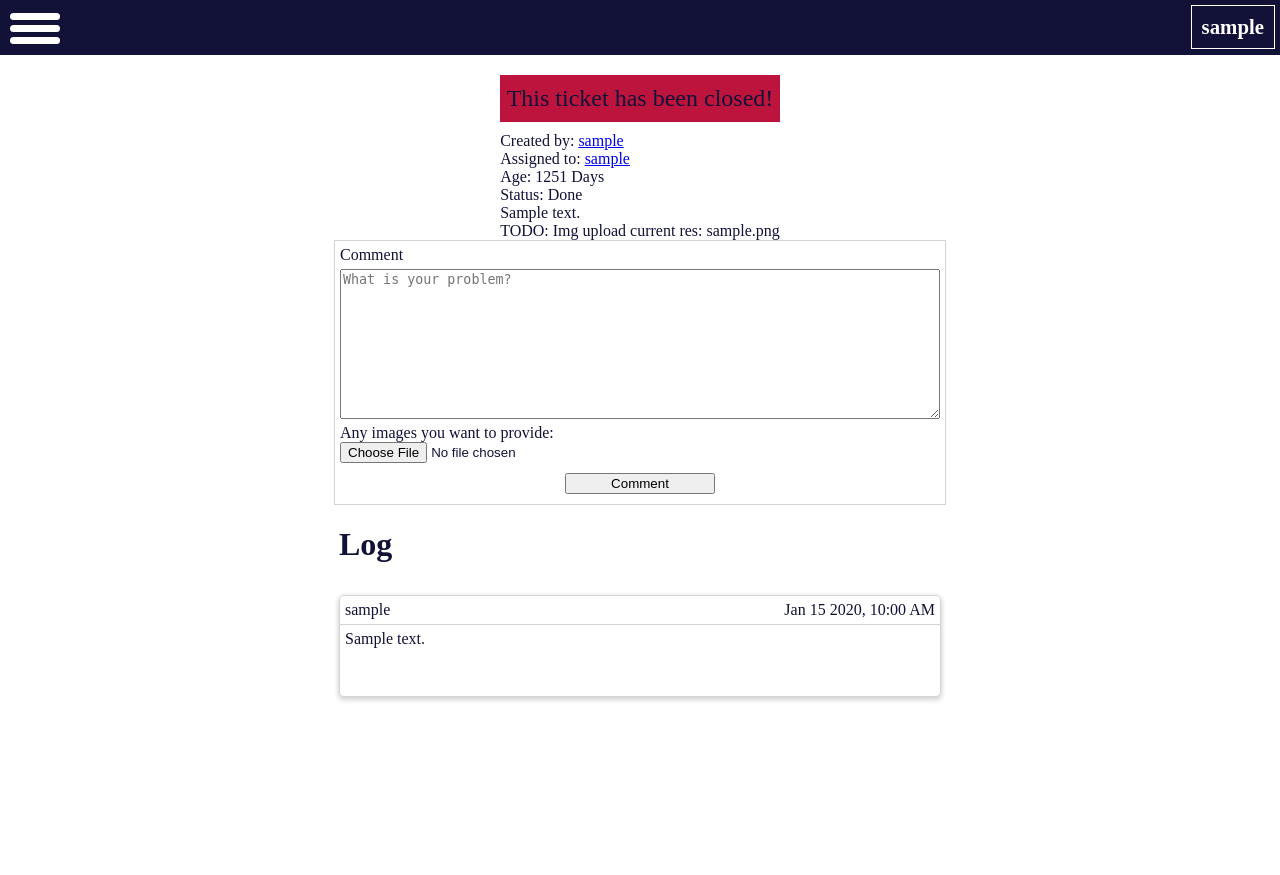
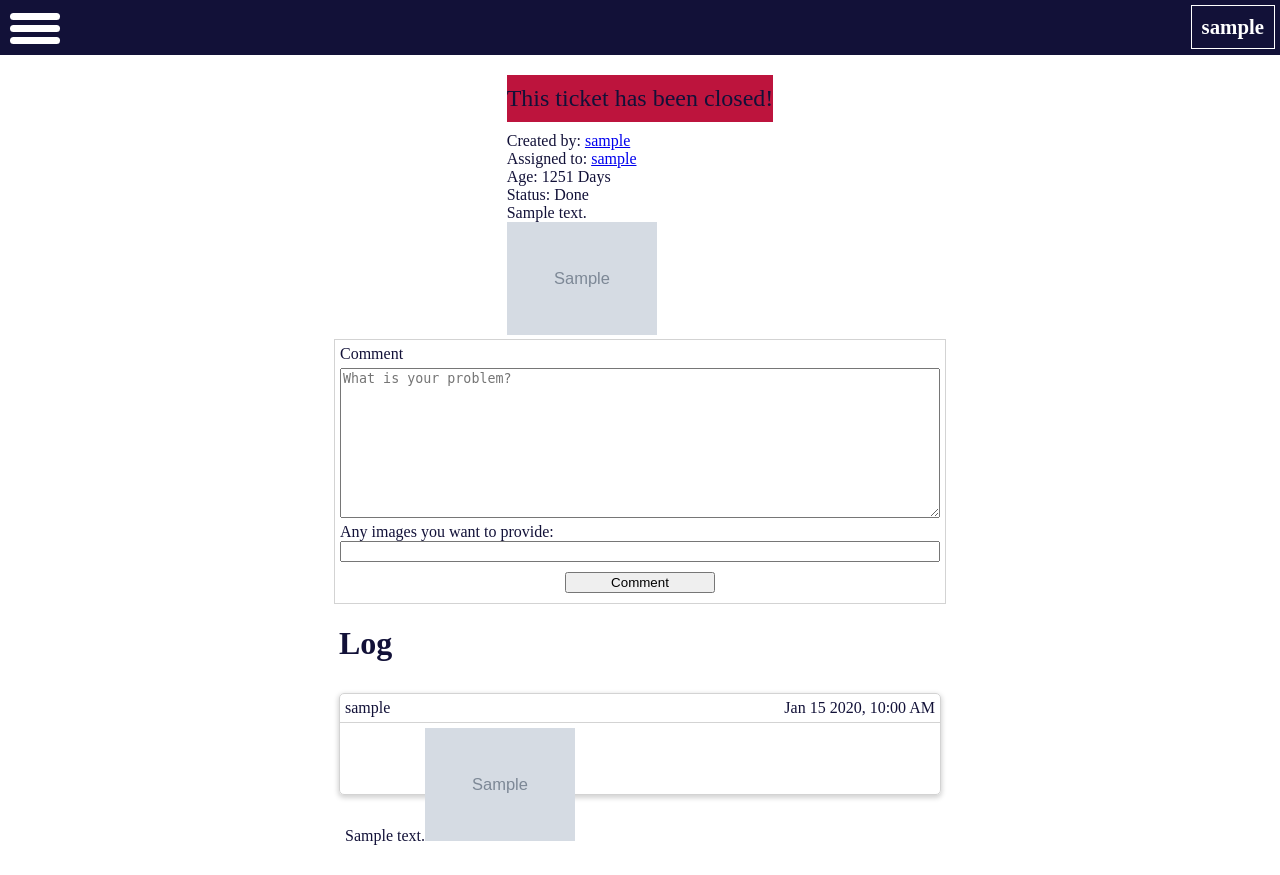
Before and after one commit to Schubi222/cs50Web, a Django app: page /ticket/1 in a window 1280 px wide. Run offline with Django 4.2, Linux system fonts and the light colour scheme; a user stored in the database is signed in; tables that the repository leaves empty hold one stand-in row (values such as "Sample post"); grey boxes marked "Sample" are stand-in pictures.

Commit message:
added url handling - no css

```diff
--- a/ticketsystem/models.py
+++ b/ticketsystem/models.py
@@ -76,6 +76,7 @@ class LogEntry(models.Model):
     content = models.CharField(max_length=2048)
     timestamp = models.DateTimeField(auto_now_add=True)
     ticket = models.ForeignKey('Ticket', on_delete=models.CASCADE, related_name='log_entries')
+    image = models.URLField(blank=True, null=True)
 
     class Type(models.TextChoices):
         Comment = "Comment"
@@ -89,5 +90,6 @@ class LogEntry(models.Model):
             "owner": self.owner.username if self.type == "Comment" else "System",
             "content": self.content,
             "timestamp": self.timestamp.strftime("%b %d %Y, %I:%M %p"),
-            "type": self.type
+            "type": self.type,
+            "image": self.image
         }
--- a/ticketsystem/static/singleTicket.css
+++ b/ticketsystem/static/singleTicket.css
@@ -17,3 +17,8 @@
 .container_wrapper{
     pointer-events: none;
 }
+
+img{
+    max-width: 150px;
+    max-height: 150px;
+}
--- a/ticketsystem/static/singleTicket.js
+++ b/ticketsystem/static/singleTicket.js
@@ -16,8 +16,9 @@ function openReassignSelect (){
     select_elem.style.display="unset"
     if (select_elem.options.length !== 0 )
     {
-        for (let i = 0; i < select_elem.length; i++) {
-            select_elem[i].remove()
+        const length = select_elem.options.length
+        for (let i = 0; i < length; i++) {
+            select_elem[0].remove()
         }
     }
 
@@ -78,12 +79,15 @@ function reassignTicket(){
             //TODO:Check ob message überhaupt auftaucht
             displayMessage(response.message, response.error)
             if(user !== "unassign"){
+
+                select.style.display="none"
+
                 document.getElementById('assigned_span').style.display="unset"
                 document.getElementById('assigned_span').innerHTML=
                 `<a href="${window.location.origin}/profile/${user}" className="ticket_assigned_to">${user}</a>`
 
                 document.getElementById('reassign_btn').style.display = "unset"
-                select.style.display="none"
+
                 document.getElementById('reassign_btn')?.addEventListener('click',
                     () => openReassignSelect(), { once: true })
                 return
@@ -149,7 +153,11 @@ function comment(){
     const content_ = textarea.value
     textarea.value = ''
     const csrf = form.elements['csrfmiddlewaretoken'].value
-    const imgs = document.getElementById('newTicket_Image')
+
+    const img_html = document.getElementById('ticket_new_comment_image')
+    const img = img_html.value
+    img_html.value = ''
+
     const ticket_id = form.elements['ticket_id'].value
 
     fetch('/newcomment',{
@@ -158,7 +166,8 @@ function comment(){
         mode:'same-origin',
         body: JSON.stringify({
             content: content_,
-            ticket: ticket_id
+            ticket: ticket_id,
+            image: img
         })
     })
         .then(response =>response.json())
--- a/ticketsystem/static/util.js
+++ b/ticketsystem/static/util.js
@@ -65,6 +65,11 @@ export function listedHTMLContainer(parent, model, type, additional=[]){
 
 
     const body = createHTML(wrapper, 'div', ['container_body',`${type}_body`],model.content)
+    if(type === "comment"){
+
+        const img = createHTML(body, 'img', ['container_img',`${type}_body`],'')
+        img.src = model.image
+    }
 }
 
 
--- a/ticketsystem/templates/index.html
+++ b/ticketsystem/templates/index.html
@@ -20,7 +20,7 @@
                 <textarea id="newTicket_Form_Textarea" form="newTicket_Form" class="form_input form_textarea"
                           name="newTicket_Problem_Description" placeholder="What is your problem?"></textarea>
                 <p>Any images you want to provide:</p>
-                <input class="form_input" name="newTicket_Image" type="file">
+                <input class="form_input" id="newTicket_Image" name="newTicket_Image" type="url">
                 <input class="form_input form_submit" id="newTicket_Submit" type="submit" value="Create Ticket">
             </form>
         </div>
--- a/ticketsystem/templates/ticket.html
+++ b/ticketsystem/templates/ticket.html
@@ -47,7 +47,8 @@
                 <div class="ticket_status" id="ticket_status">Status: {{ ticket.status }}</div>
             </div>
             <div class="ticket_body">{{ ticket.content }}</div>
-            <div class="ticket_notes">TODO: Img upload current res: {{ ticket.image }}</div>
+
+            <div class="ticket_notes"><img src='{{ ticket.image }}' alt="Added Image"></div>
         </div>
 
         <div id="ticket_new_comment" class="form_wrapper">
@@ -58,7 +59,7 @@
                           class="form_input form_textarea" name="newTicket_Problem_Description"
                           placeholder="What is your problem?"></textarea>
                 <p>Any images you want to provide:</p>
-                <input class="form_input" name="ticket_new_comment_image" type="file">
+                <input class="form_input" id="ticket_new_comment_image" name="ticket_new_comment_image" type="url">
                 <input id="ticket_id" hidden="hidden" type="text" value="{{ ticket.id }}" name="ticket_id">
                 <input class="form_input form_submit" id="newTicket_Submit" type="submit" value="Comment">
             </form>
--- a/ticketsystem/views.py
+++ b/ticketsystem/views.py
@@ -486,6 +486,7 @@ def new_comment(request):
     entry = LogEntry()
     entry.owner = request.user
     entry.content = data.get('content')
+    entry.image = data.get('image')
     entry.type = 'Comment'
     entry.ticket = Ticket.objects.get(id=ticket_id)
     entry.save()
@@ -499,7 +500,6 @@ def new_comment(request):
 
 # TODO: Nicht SPA redirect ersetzen durch js verhalten
 # TODO: Remove age + ticket if not needed
-@csrf_exempt
 @login_required
 def new_ticket(request):
     validate = form_standard_check(request, "ticket")
@@ -511,6 +511,7 @@ def new_ticket(request):
     newticket = Ticket()
     newticket.owner = request.user
     newticket.content = data.get('content')
+    newticket.image = data.get('image')
     newticket.status = 'New'
     newticket.save()
     age = calc_age(newticket.timestamp)
```
Also changed, not shown: ticketsystem/static/allTickets.js (+8 -2 lines).
